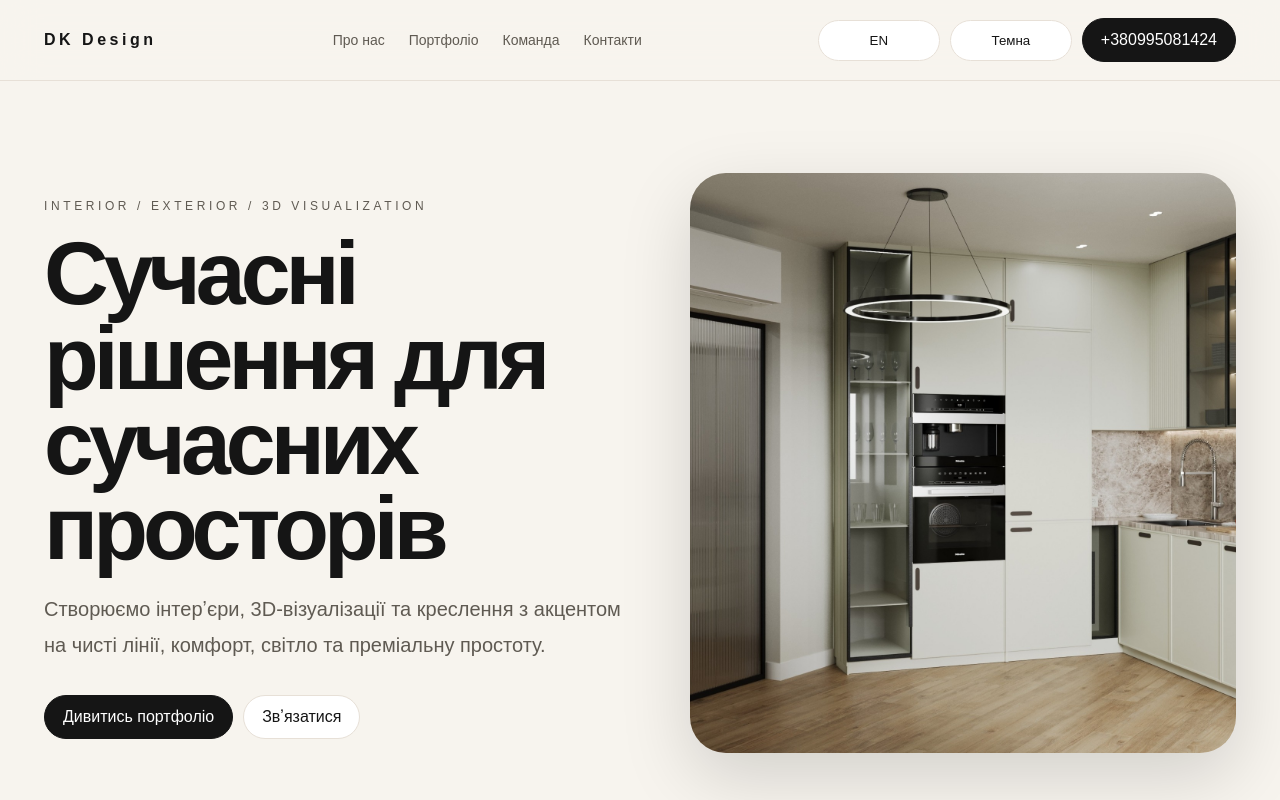
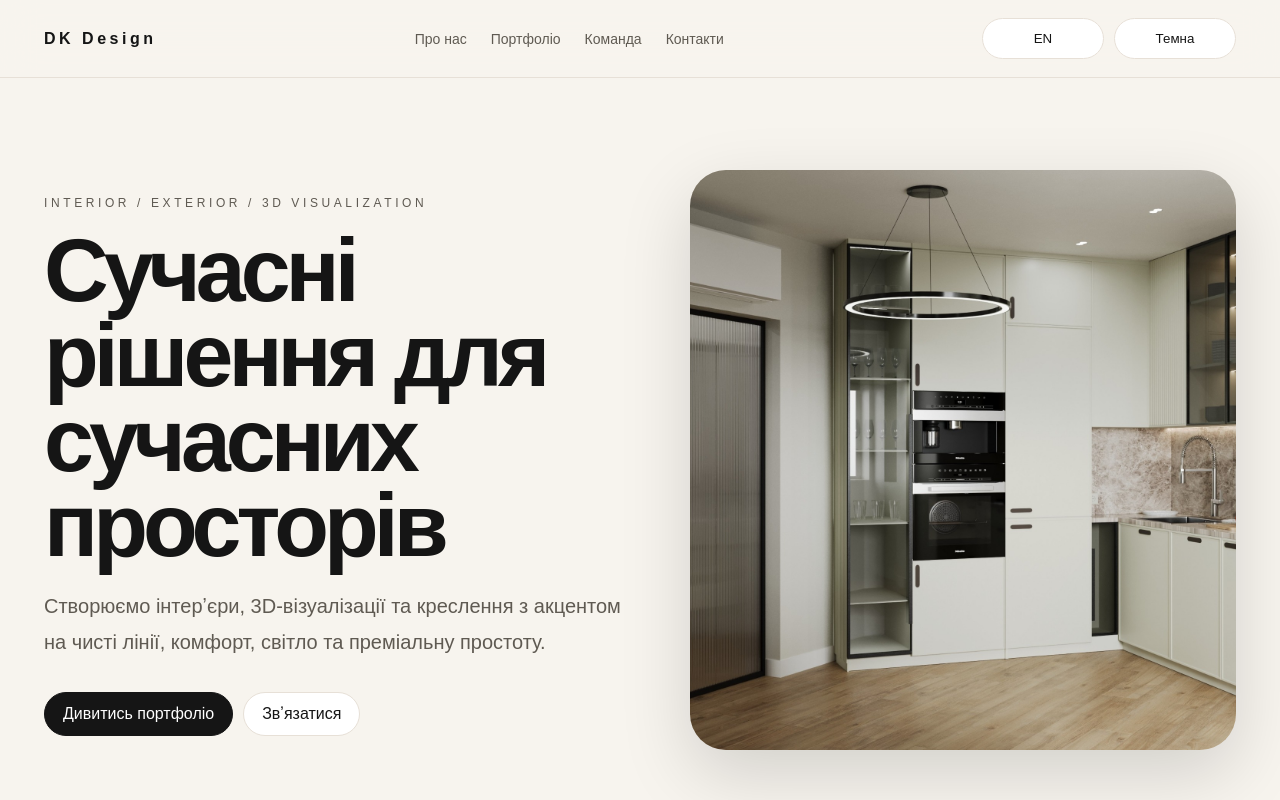
Before and after one commit to dkdesing/dk-portfolio, a Next.js app: page / in a window 1280 px wide. Shown: the top 800 px of the page. Built offline with nearby package versions, Linux system fonts and the light colour scheme.

Commit message:
Update page.js

```diff
--- a/app/page.js
+++ b/app/page.js
@@ -30,7 +30,7 @@ export default function Home() {
           </div>
           <div className="actions">
             <LangThemeControls />
-            <a className="btn dark" href={`tel:${site.phone}`}>{site.phone}</a>
+
           </div>
         </nav>
       </header>
```
